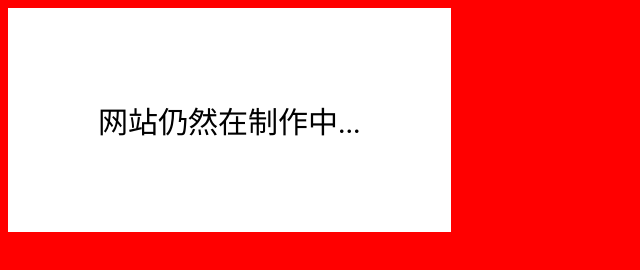
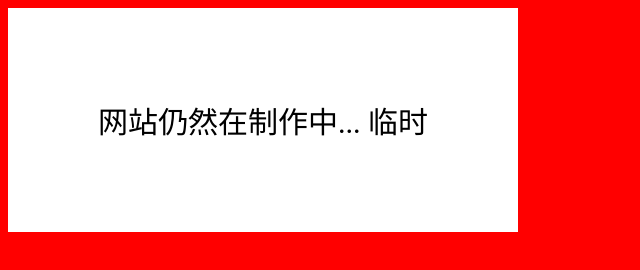
Before and after one commit to Abstruck-Studio/Abstruck-Studio.github.io, a plain HTML site: page index.html in a window 1280 px wide. Shown: the whole page, without its empty margins (0-640 px from the left). Drawn offline with Linux system fonts and the light colour scheme.

Commit message:
更新 index.html

```diff
--- a/index.html
+++ b/index.html
@@ -18,5 +18,6 @@
 
   <body bgcolor="red">
     <commonCeil> 网站仍然在制作中... </bookCeil>
+    <a herf = "121.4.151.7"> 临时 </a>
   </body>
 </html>
```
